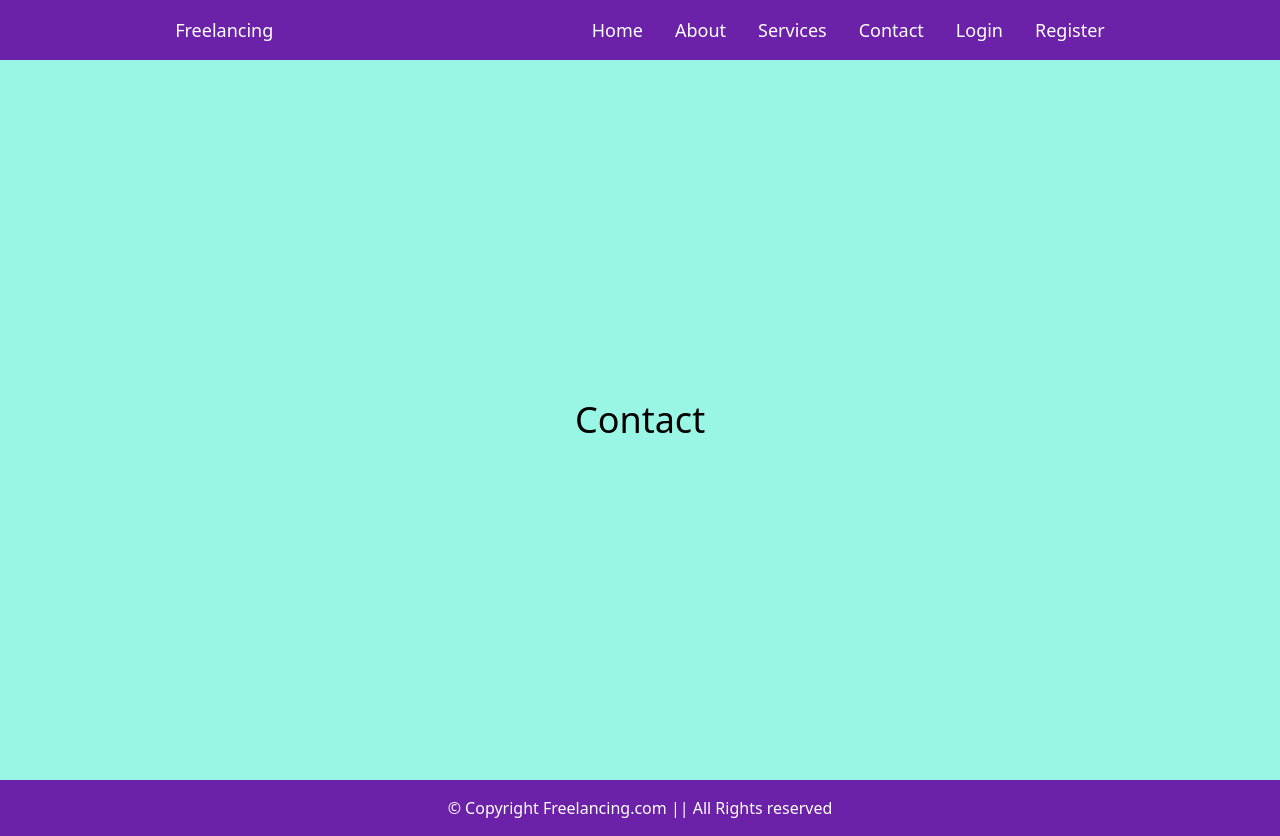
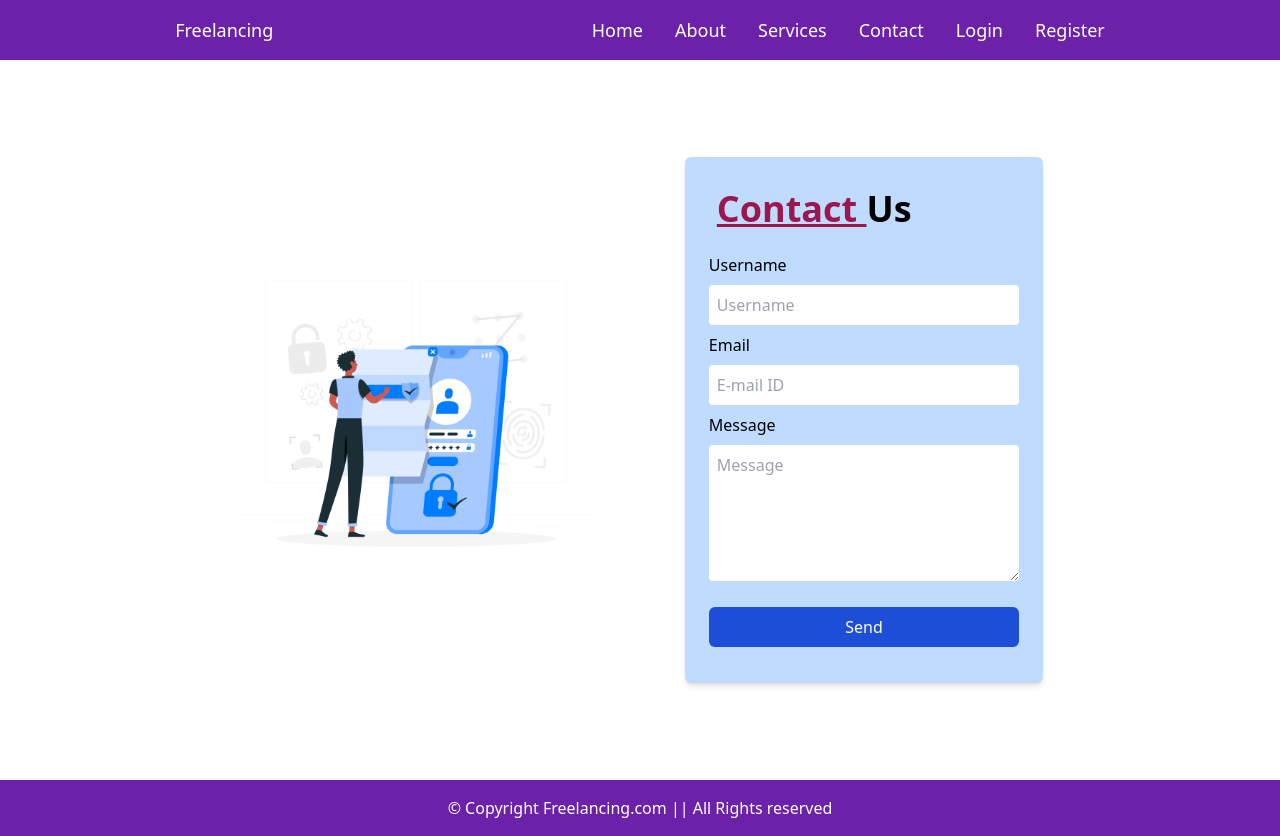
Before and after one commit to Its-OmPant/MERN-Freelancing-Site, a React (Vite) app in the folder client/: page /contact in a window 1280 px wide. Built offline with nearby package versions, Linux system fonts and the light colour scheme.

Commit message:
Created ContactUs Page

```diff
--- a/client/src/pages/Contact.jsx
+++ b/client/src/pages/Contact.jsx
@@ -1,9 +1,80 @@
-import React from "react";
+import React, { useState } from "react";
 
 function Contact() {
+	const initialState = { email: "", username: "", message: "" };
+	const [userMessage, setUserMessage] = useState(initialState);
+
+	const handleInput = (e) => {
+		setUserMessage({ ...userMessage, [e.target.name]: e.target.value });
+	};
+
+	const handleFormSubmit = (e) => {
+		e.preventDefault();
+		alert("Contacted Successful");
+		console.log(userMessage);
+		setUserMessage(initialState);
+	};
 	return (
-		<div className="bg-teal-200 text-4xl flex justify-center items-center h-[90vh]">
-			Contact
+		<div className="flex h-[90vh] px-48">
+			<div className="flex items-center justify-center w-full">
+				<img
+					src="./images/login.jpg"
+					alt="Registration form Image"
+					className="w-4/5"
+				/>
+			</div>
+			<div className="flex items-center justify-center w-full">
+				<div className="w-4/5 bg-blue-200 p-4 rounded-md shadow-md">
+					<h1 className="text-4xl m-4 font-bold">
+						<span className="underline text-pink-800">Contact </span> Us
+					</h1>
+					<form action="" onSubmit={handleFormSubmit} className="p-2">
+						<div>
+							<label htmlFor="username">Username </label>{" "}
+							<input
+								id="username"
+								type="text"
+								name="username"
+								placeholder="Username"
+								value={userMessage.username}
+								onChange={handleInput}
+								className="p-2 rounded my-2 w-full"
+							/>
+						</div>
+						<div>
+							<label htmlFor="email">Email </label>{" "}
+							<input
+								id="email"
+								type="email"
+								name="email"
+								placeholder="E-mail ID"
+								value={userMessage.email}
+								onChange={handleInput}
+								className="p-2 rounded my-2 w-full"
+							/>
+						</div>
+
+						<div>
+							<label htmlFor="message">Message </label>{" "}
+							<textarea
+								id="message"
+								type="text"
+								name="message"
+								rows={5}
+								placeholder="Message"
+								value={userMessage.message}
+								onChange={handleInput}
+								className="p-2 rounded my-2 w-full"
+							/>
+						</div>
+						<button
+							type="submit"
+							className="w-full px-4 py-2 my-3 bg-blue-700  text-white hover:bg-blue-800 rounded-md">
+							Send
+						</button>
+					</form>
+				</div>
+			</div>
 		</div>
 	);
 }
```
